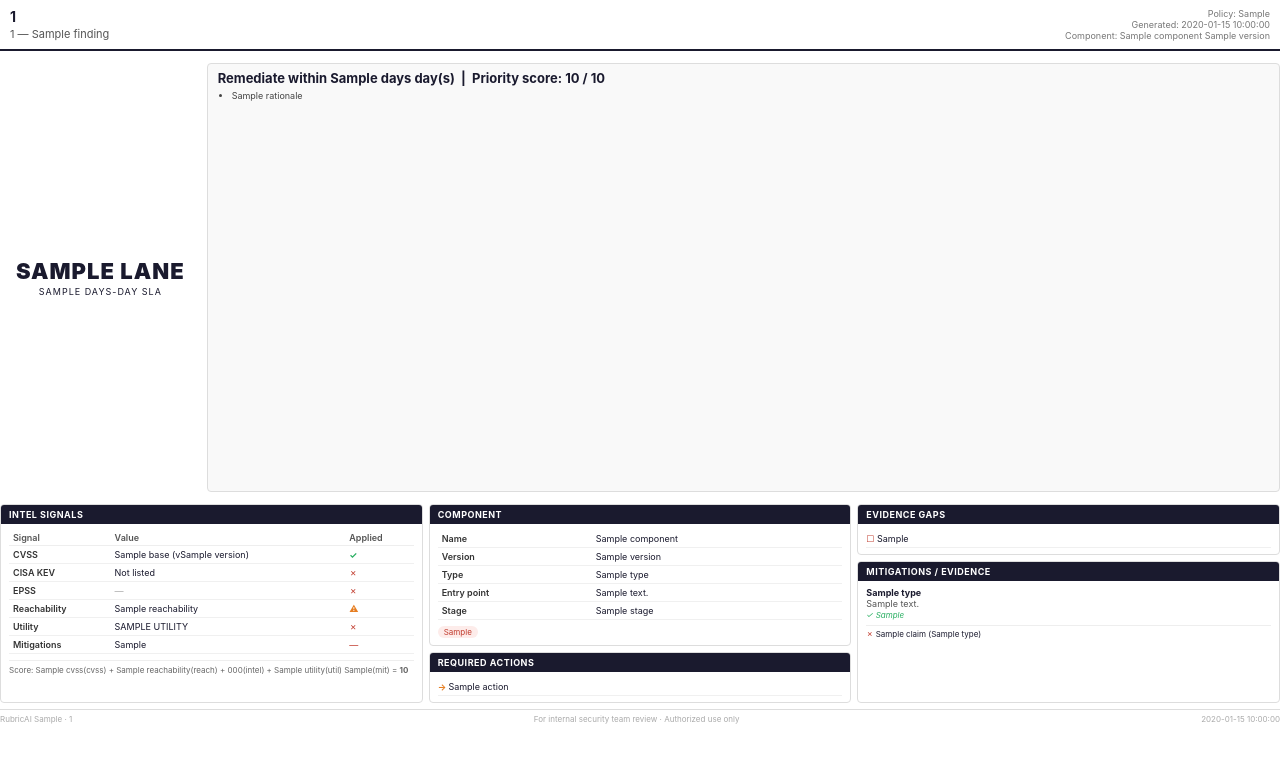
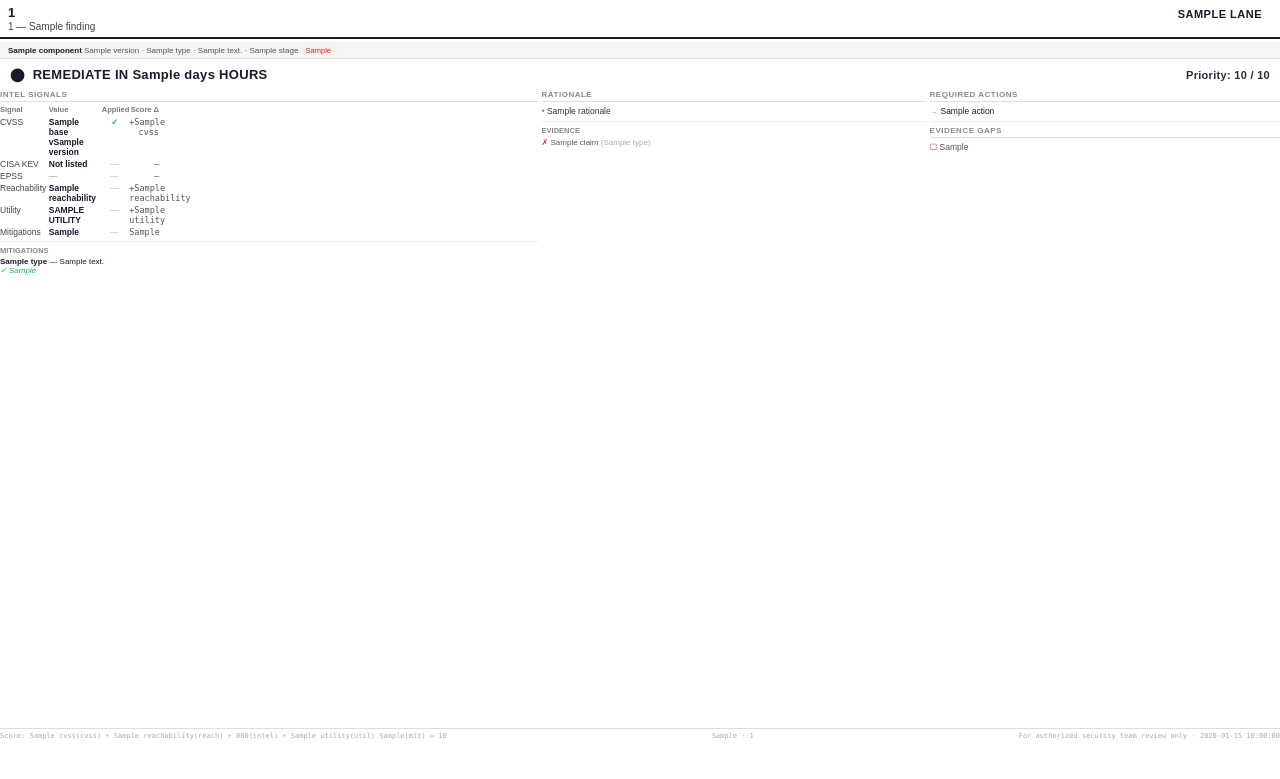
Before and after one commit to incendiary/RubricAI, a Python web app: template src/rubricai/templates/report.card.html.j2 in a window 1280 px wide. Shown: the top 779 px of the page. Run offline with Jinja, Linux system fonts and the light colour scheme; the template is opened without the code that fills it: most values are stand-ins (such as "Sample title", 1, 10 or a date in 2020).

Commit message:
feat: compact PDF report card redesign
Redesign report.card.html.j2 for density and clarity:

- Severity badge: absolute-positioned pill top-right of header (was large left block)
- Component strip: single-line below header (name · version · type · entry point · pills)
- Verdict strip: full-width coloured bar with SLA text left, priority score right
- Intel signals: tight 4-column CSS grid (signal / value / applied / score Δ), no table borders
- Main grid: 3 columns at 42/30/28% (signals | rationale | actions+gaps)
- Body font: 9px (was 10px), padding: 3-5px (was 6-10px), gap: 3-4px (was 6px)
- Footer: single monospace line with score formula, policy version, and date
- Mitigations moved inline below signal grid; evidence moved to rationale column

Closes issue 46.

Co-Authored-By: Claude Sonnet 4.6 <noreply@anthropic.com>

```diff
--- a/src/rubricai/templates/report.card.html.j2
+++ b/src/rubricai/templates/report.card.html.j2
@@ -5,159 +5,172 @@
 <style>
   @page {
     size: A4 landscape;
-    margin: 1cm;
+    margin: 0.8cm;
   }
   * { box-sizing: border-box; margin: 0; padding: 0; }
   body {
-    font-family: -apple-system, Arial, sans-serif;
-    font-size: 10px;
+    font-family: Arial, sans-serif;
+    font-size: 9px;
     color: #1a1a2e;
     background: #fff;
-    width: 100%;
-    height: 100%;
   }
 
   /* ── Lane colours ── */
-  .lane-critical { background: #c0392b; color: #fff; }
-  .lane-high     { background: #e67e22; color: #fff; }
-  .lane-medium   { background: #f39c12; color: #fff; }
-  .lane-low      { background: #27ae60; color: #fff; }
-  .lane-bar-critical { border-left: 6px solid #c0392b; }
-  .lane-bar-high     { border-left: 6px solid #e67e22; }
-  .lane-bar-medium   { border-left: 6px solid #f39c12; }
-  .lane-bar-low      { border-left: 6px solid #27ae60; }
+  .bg-critical { background: #c0392b; color: #fff; }
+  .bg-high     { background: #e67e22; color: #fff; }
+  .bg-medium   { background: #f39c12; color: #fff; }
+  .bg-low      { background: #27ae60; color: #fff; }
 
-  /* ── Layout ── */
+  /* ── Card shell ── */
   .card {
     display: grid;
-    grid-template-rows: auto 1fr auto;
-    height: calc(100vh - 2cm);
-    gap: 6px;
+    grid-template-rows: auto auto auto 1fr auto;
+    height: calc(100vh - 1.6cm);
+    gap: 3px;
   }
 
-  /* Header */
+  /* ── Header ── */
   .header {
+    position: relative;
+    padding: 5px 8px;
+    border-bottom: 2px solid #1a1a2e;
+  }
+  .header .finding-id {
+    font-size: 13px;
+    font-weight: 700;
+    display: inline;
+  }
+  .header .cve-id {
+    font-size: 10px;
+    color: #444;
+    margin-top: 1px;
+  }
+  .severity-badge {
+    position: absolute;
+    top: 5px;
+    right: 8px;
+    padding: 3px 10px;
+    border-radius: 12px;
+    font-size: 11px;
+    font-weight: 900;
+    letter-spacing: 0.5px;
+    text-transform: uppercase;
+  }
+
+  /* ── Component strip ── */
+  .component-strip {
+    padding: 3px 8px;
+    background: #f5f5f5;
+    font-size: 8px;
+    color: #555;
+    border-bottom: 1px solid #ddd;
+    white-space: nowrap;
+    overflow: hidden;
+    text-overflow: ellipsis;
+  }
+  .component-strip strong { color: #1a1a2e; }
+
+  /* ── Verdict strip ── */
+  .verdict-strip {
     display: flex;
     justify-content: space-between;
-    align-items: flex-start;
-    padding: 8px 10px;
-    border-bottom: 2px solid #1a1a2e;
+    align-items: center;
+    padding: 5px 10px;
+    font-size: 13px;
+    font-weight: 800;
+    letter-spacing: 0.3px;
   }
-  .header-left .finding-id { font-size: 14px; font-weight: 700; }
-  .header-left .cve-id { font-size: 11px; color: #555; margin-top: 2px; }
-  .header-right { text-align: right; font-size: 9px; color: #777; }
+  .verdict-strip .priority-score {
+    font-size: 11px;
+    font-weight: 600;
+    opacity: 0.92;
+  }
 
-  /* Verdict band */
-  .verdict-band {
-    display: flex;
-    align-items: stretch;
-    gap: 6px;
-    padding: 6px 0;
-  }
-  .verdict-lane {
-    padding: 10px 16px;
-    border-radius: 4px;
-    font-size: 22px;
-    font-weight: 900;
-    letter-spacing: 1px;
-    text-transform: uppercase;
-    display: flex;
-    flex-direction: column;
-    justify-content: center;
-    min-width: 120px;
-    text-align: center;
-  }
-  .verdict-lane .lane-sub { font-size: 9px; font-weight: 400; margin-top: 2px; }
-  .verdict-details {
-    flex: 1;
-    padding: 6px 10px;
-    border: 1px solid #ddd;
-    border-radius: 4px;
-    background: #f9f9f9;
-  }
-  .verdict-details .sla { font-size: 13px; font-weight: 700; margin-bottom: 4px; }
-  .verdict-details .priority { font-size: 11px; color: #333; margin-bottom: 6px; }
-  .rationale-list { font-size: 9px; color: #444; list-style: disc; padding-left: 14px; }
-  .rationale-list li + li { margin-top: 2px; }
-
-  /* Main grid */
+  /* ── Main grid ── */
   .main-grid {
     display: grid;
-    grid-template-columns: 1fr 1fr 1fr;
-    gap: 6px;
+    grid-template-columns: 42% 30% 28%;
+    gap: 4px;
     overflow: hidden;
   }
-  .panel {
-    border: 1px solid #ddd;
-    border-radius: 4px;
-    overflow: hidden;
-  }
-  .panel-title {
-    background: #1a1a2e;
-    color: #fff;
-    font-size: 9px;
+  .col { overflow: hidden; }
+  .col-head {
+    font-size: 8px;
     font-weight: 700;
     text-transform: uppercase;
     letter-spacing: 0.5px;
-    padding: 4px 8px;
+    color: #888;
+    padding: 0 0 2px 0;
+    border-bottom: 1px solid #ddd;
+    margin-bottom: 3px;
   }
-  .panel-body { padding: 6px 8px; font-size: 9px; }
 
-  /* Tables */
-  table { width: 100%; border-collapse: collapse; font-size: 9px; }
-  th {
-    text-align: left;
+  /* ── Signal grid (4 columns: signal · value · applied · score) ── */
+  .signal-grid {
+    display: grid;
+    grid-template-columns: 5.5em 6em 3em 3.5em;
+    row-gap: 2px;
+    column-gap: 2px;
+    font-size: 8.5px;
+  }
+  .signal-grid .sh {
     font-weight: 600;
-    color: #555;
-    padding: 2px 4px;
-    border-bottom: 1px solid #eee;
-    white-space: nowrap;
+    color: #777;
+    font-size: 7.5px;
+    padding-bottom: 1px;
   }
-  td { padding: 3px 4px; border-bottom: 1px solid #f0f0f0; }
-  td:first-child { font-weight: 600; white-space: nowrap; color: #333; }
+  .signal-grid .sname { color: #444; }
+  .signal-grid .sval  { color: #1a1a2e; font-weight: 600; }
+  .signal-grid .sappl { text-align: center; }
+  .signal-grid .spts  { text-align: right; font-family: monospace; color: #555; }
   .applied-yes { color: #27ae60; font-weight: 700; }
-  .applied-no  { color: #c0392b; }
-  .applied-mid { color: #e67e22; }
+  .applied-no  { color: #bbb; }
+  .applied-mid { color: #e67e22; font-weight: 600; }
+  .no-data     { color: #bbb; font-style: italic; }
 
-  /* Actions */
-  .action-list { list-style: none; padding: 0; }
-  .action-list li {
-    padding: 3px 0;
-    border-bottom: 1px solid #f0f0f0;
-    font-size: 9px;
+  /* ── Rationale + Actions + Gaps columns ── */
+  .rat-list, .act-list, .gap-list {
+    list-style: none;
+    padding: 0;
+    margin: 0;
   }
-  .action-list li::before { content: "→ "; color: #e67e22; font-weight: 700; }
-
-  /* Gaps */
-  .gap-list { list-style: none; padding: 0; }
-  .gap-list li {
-    padding: 3px 0;
-    border-bottom: 1px solid #f0f0f0;
-    font-size: 9px;
-  }
+  .rat-list li { padding: 1px 0; font-size: 8.5px; color: #333; }
+  .rat-list li::before { content: "• "; color: #888; }
+  .act-list li { padding: 1px 0; font-size: 8.5px; color: #1a1a2e; }
+  .act-list li::before { content: "→ "; color: #e67e22; font-weight: 700; }
+  .gap-list li { padding: 1px 0; font-size: 8.5px; color: #555; }
   .gap-list li::before { content: "☐ "; color: #c0392b; }
 
-  /* Footer */
+  .section-sep {
+    border: none;
+    border-top: 1px solid #eee;
+    margin: 4px 0;
+  }
+
+  .mitig-entry { margin-bottom: 3px; font-size: 8px; }
+  .mitig-entry strong { color: #1a1a2e; }
+  .mitig-entry .causal { color: #27ae60; font-style: italic; }
+
+  .pill {
+    display: inline-block;
+    background: #fdecea;
+    color: #c0392b;
+    border-radius: 8px;
+    padding: 0px 5px;
+    font-size: 7.5px;
+    margin: 1px 1px 0 0;
+  }
+
+  /* ── Footer ── */
   .footer {
+    border-top: 1px solid #ddd;
+    padding-top: 3px;
     display: flex;
     justify-content: space-between;
-    font-size: 8px;
+    font-size: 7px;
+    font-family: monospace;
     color: #aaa;
-    border-top: 1px solid #ddd;
-    padding-top: 4px;
   }
-
-  /* Utility */
-  .pill {
-    display: inline-block;
-    background: #eee;
-    border-radius: 10px;
-    padding: 1px 6px;
-    font-size: 8px;
-    margin: 1px 2px 1px 0;
-  }
-  .pill-high { background: #fdecea; color: #c0392b; }
-  .no-data { color: #aaa; font-style: italic; }
 </style>
 </head>
 <body>
@@ -165,167 +178,145 @@
 
   <!-- Header -->
   <div class="header">
-    <div class="header-left">
-      <div class="finding-id">{{ finding.id }}</div>
-      <div class="cve-id">{{ finding.cve_or_id }}{% if finding.title %} — {{ finding.title }}{% endif %}</div>
-    </div>
-    <div class="header-right">
-      Policy: {{ assessment.policy_version }}<br>
-      Generated: {{ generated_at }}<br>
-      Component: {{ finding.component.name }} {{ finding.component.version or "" }}
-    </div>
+    <span class="finding-id">{{ finding.id }}</span>
+    <div class="cve-id">{{ finding.cve_or_id }}{% if finding.title %} — {{ finding.title }}{% endif %}</div>
+    <span class="severity-badge bg-{{ assessment.lane }}">{{ assessment.lane | upper }}</span>
   </div>
 
-  <!-- Verdict band -->
-  <div class="verdict-band">
-    <div class="verdict-lane lane-{{ assessment.lane }}">
-      {{ assessment.lane | upper }}
-      <span class="lane-sub">
-        {% if assessment.target.days is not none %}{{ assessment.target.days }}-day SLA{% else %}Patch train{% endif %}
-      </span>
-    </div>
-    <div class="verdict-details lane-bar-{{ assessment.lane }}">
-      <div class="sla">
-        {% if assessment.target.days is not none %}Remediate within {{ assessment.target.days }} day(s){% else %}Schedule on next patch train{% endif %}
-        {% if assessment.priority_score is not none %} &nbsp;|&nbsp; Priority score: <strong>{{ assessment.priority_score }} / 10</strong>{% endif %}
-      </div>
-      <ul class="rationale-list">
-        {% for r in assessment.rationale %}<li>{{ r }}</li>{% endfor %}
-      </ul>
-    </div>
+  <!-- Component strip -->
+  <div class="component-strip">
+    <strong>{{ finding.component.name }}</strong>
+    {{ finding.component.version or "" }}
+    · {{ finding.component.type }}
+    · {{ finding.entry_point.description }}
+    {% if finding.environment and finding.environment.stage %} · {{ finding.environment.stage }}{% endif %}
+    {% for u in finding.attacker_utility %}<span class="pill">{{ u }}</span>{% endfor %}
   </div>
 
-  <!-- Main grid: 3 columns -->
+  <!-- Verdict strip -->
+  <div class="verdict-strip bg-{{ assessment.lane }}">
+    <span>
+      ⬤&nbsp;
+      {% if assessment.target.days is not none %}REMEDIATE IN {{ assessment.target.days }} HOUR{% if assessment.target.days != 1 %}S{% endif %}{% else %}SCHEDULE FOR PATCH TRAIN{% endif %}
+    </span>
+    <span class="priority-score">
+      {% if assessment.priority_score is not none %}Priority: {{ assessment.priority_score }} / 10{% endif %}
+    </span>
+  </div>
+
+  <!-- Main 3-column grid -->
   <div class="main-grid">
 
     <!-- Col 1: Intel signals -->
-    <div class="panel">
-      <div class="panel-title">Intel Signals</div>
-      <div class="panel-body">
-        <table>
-          <tr><th>Signal</th><th>Value</th><th>Applied</th></tr>
-          <tr>
-            <td>CVSS</td>
-            <td>{% if intel.cvss %}{{ intel.cvss.base }} (v{{ intel.cvss.version }}){% else %}<span class="no-data">—</span>{% endif %}</td>
-            <td>{% if intel.cvss %}<span class="applied-yes">✓</span>{% else %}<span class="applied-no">✗</span>{% endif %}</td>
-          </tr>
-          <tr>
-            <td>CISA KEV</td>
-            <td>{% if intel.kev and intel.kev.listed %}<strong>Listed</strong>{% elif intel.kev %}Not listed{% else %}<span class="no-data">—</span>{% endif %}</td>
-            <td>{% if intel.kev and intel.kev.listed %}<span class="applied-yes">✓</span>{% else %}<span class="applied-no">✗</span>{% endif %}</td>
-          </tr>
-          <tr>
-            <td>EPSS</td>
-            <td>{% if intel.epss %}{{ "%.4f"|format(intel.epss.score) }} ({{ "%.0f"|format(intel.epss.percentile * 100) }}th pct){% else %}<span class="no-data">—</span>{% endif %}</td>
-            <td>{% if intel.epss and intel.epss.score >= 0.5 %}<span class="applied-yes">✓ high</span>{% elif intel.epss and intel.epss.score >= 0.1 %}<span class="applied-mid">⚠ mid</span>{% else %}<span class="applied-no">✗</span>{% endif %}</td>
-          </tr>
-          <tr>
-            <td>Reachability</td>
-            <td>{{ finding.reachability | replace("_", " ") }}</td>
-            <td>{% if finding.reachability == "internet_exposed" %}<span class="applied-yes">✓ inet</span>{% else %}<span class="applied-mid">⚠</span>{% endif %}</td>
-          </tr>
-          <tr>
-            <td>Utility</td>
-            <td>{% if assessment.score_breakdown %}{{ assessment.score_breakdown.utility | upper }}{% endif %}</td>
-            <td>{% if assessment.score_breakdown and assessment.score_breakdown.utility == "high" %}<span class="applied-yes">✓</span>{% else %}<span class="applied-no">✗</span>{% endif %}</td>
-          </tr>
-          <tr>
-            <td>Mitigations</td>
-            <td>{% if assessment.score_breakdown %}{{ assessment.score_breakdown.mitigation_effect }}{% endif %}</td>
-            <td>{% if assessment.score_breakdown and assessment.score_breakdown.mitigation_effect == "strong" %}<span class="applied-yes">✓</span>{% elif assessment.score_breakdown and assessment.score_breakdown.mitigation_effect == "partial" %}<span class="applied-mid">⚠</span>{% else %}<span class="applied-no">—</span>{% endif %}</td>
-          </tr>
-        </table>
-        {% if assessment.priority_score_breakdown %}
-        <div style="margin-top:6px; font-size:8px; color:#666; border-top:1px solid #eee; padding-top:4px;">
-          Score: {{ assessment.priority_score_breakdown.cvss }}(cvss)
-          + {{ assessment.priority_score_breakdown.reachability }}(reach)
-          + {{ assessment.priority_score_breakdown.intel }}(intel)
-          + {{ assessment.priority_score_breakdown.utility }}(util)
-          {{ assessment.priority_score_breakdown.mitigation_penalty }}(mit)
-          = <strong>{{ assessment.priority_score_breakdown.total }}</strong>
-        </div>
-        {% endif %}
+    <div class="col">
+      <div class="col-head">Intel Signals</div>
+      <div class="signal-grid">
+        <!-- Header row -->
+        <span class="sh">Signal</span>
+        <span class="sh">Value</span>
+        <span class="sh" style="text-align:center">Applied</span>
+        <span class="sh" style="text-align:right">Score Δ</span>
+
+        <!-- CVSS -->
+        <span class="sname">CVSS</span>
+        <span class="sval">{% if intel.cvss %}{{ intel.cvss.base }} v{{ intel.cvss.version }}{% else %}<span class="no-data">—</span>{% endif %}</span>
+        <span class="sappl">{% if intel.cvss %}<span class="applied-yes">✓</span>{% else %}<span class="applied-no">—</span>{% endif %}</span>
+        <span class="spts">{% if assessment.priority_score_breakdown %}+{{ assessment.priority_score_breakdown.cvss }}{% else %}—{% endif %}</span>
+
+        <!-- KEV -->
+        <span class="sname">CISA KEV</span>
+        <span class="sval">{% if intel.kev and intel.kev.listed %}<strong>Listed</strong>{% elif intel.kev %}Not listed{% else %}<span class="no-data">—</span>{% endif %}</span>
+        <span class="sappl">{% if intel.kev and intel.kev.listed %}<span class="applied-yes">✓</span>{% else %}<span class="applied-no">—</span>{% endif %}</span>
+        <span class="spts">{% if assessment.priority_score_breakdown and intel.kev and intel.kev.listed %}+1.5{% else %}—{% endif %}</span>
+
+        <!-- EPSS -->
+        <span class="sname">EPSS</span>
+        <span class="sval">{% if intel.epss %}{{ "%.0f"|format(intel.epss.percentile * 100) }}th pct{% else %}<span class="no-data">—</span>{% endif %}</span>
+        <span class="sappl">{% if intel.epss and intel.epss.score >= 0.5 %}<span class="applied-yes">✓</span>{% elif intel.epss and intel.epss.score >= 0.1 %}<span class="applied-mid">⚠</span>{% else %}<span class="applied-no">—</span>{% endif %}</span>
+        <span class="spts">{% if intel.epss and intel.epss.score >= 0.5 %}+1.0{% elif intel.epss and intel.epss.score >= 0.1 %}+0.5{% else %}—{% endif %}</span>
+
+        <!-- Reachability -->
+        <span class="sname">Reachability</span>
+        <span class="sval">{{ finding.reachability | replace("_", " ") }}</span>
+        <span class="sappl">{% if finding.reachability == "internet_exposed" %}<span class="applied-yes">✓</span>{% elif finding.reachability == "constrained" %}<span class="applied-mid">⚠</span>{% else %}<span class="applied-no">—</span>{% endif %}</span>
+        <span class="spts">{% if assessment.priority_score_breakdown %}+{{ assessment.priority_score_breakdown.reachability }}{% else %}—{% endif %}</span>
+
+        <!-- Utility -->
+        <span class="sname">Utility</span>
+        <span class="sval">{% if assessment.score_breakdown %}{{ assessment.score_breakdown.utility | upper }}{% else %}<span class="no-data">—</span>{% endif %}</span>
+        <span class="sappl">{% if assessment.score_breakdown and assessment.score_breakdown.utility == "high" %}<span class="applied-yes">✓</span>{% else %}<span class="applied-no">—</span>{% endif %}</span>
+        <span class="spts">{% if assessment.priority_score_breakdown %}+{{ assessment.priority_score_breakdown.utility }}{% else %}—{% endif %}</span>
+
+        <!-- Mitigations -->
+        <span class="sname">Mitigations</span>
+        <span class="sval">{% if assessment.score_breakdown %}{{ assessment.score_breakdown.mitigation_effect }}{% else %}<span class="no-data">—</span>{% endif %}</span>
+        <span class="sappl">{% if assessment.score_breakdown and assessment.score_breakdown.mitigation_effect == "strong" %}<span class="applied-yes">✓</span>{% elif assessment.score_breakdown and assessment.score_breakdown.mitigation_effect == "partial" %}<span class="applied-mid">⚠</span>{% else %}<span class="applied-no">—</span>{% endif %}</span>
+        <span class="spts">{% if assessment.priority_score_breakdown %}{{ assessment.priority_score_breakdown.mitigation_penalty }}{% else %}—{% endif %}</span>
       </div>
+
+      {% if finding.mitigations %}
+      <hr class="section-sep">
+      <div style="font-size:7.5px; color:#888; text-transform:uppercase; font-weight:700; margin-bottom:2px;">Mitigations</div>
+      {% for m in finding.mitigations %}
+      <div class="mitig-entry">
+        <strong>{{ m.type }}</strong> — {{ m.description }}
+        {% if m.causal_claim %}<br><span class="causal">✓ {{ m.causal_claim }}</span>{% endif %}
+      </div>
+      {% endfor %}
+      {% endif %}
     </div>
 
-    <!-- Col 2: Component + Actions -->
-    <div style="display:flex; flex-direction:column; gap:6px;">
-      <div class="panel">
-        <div class="panel-title">Component</div>
-        <div class="panel-body">
-          <table>
-            <tr><td>Name</td><td>{{ finding.component.name }}</td></tr>
-            <tr><td>Version</td><td>{{ finding.component.version or "—" }}</td></tr>
-            <tr><td>Type</td><td>{{ finding.component.type }}</td></tr>
-            <tr><td>Entry point</td><td>{{ finding.entry_point.description }}</td></tr>
-            {% if finding.environment %}
-            <tr><td>Stage</td><td>{{ finding.environment.stage or "—" }}</td></tr>
-            {% endif %}
-          </table>
-          <div style="margin-top:5px;">
-            {% for u in finding.attacker_utility %}
-            <span class="pill pill-high">{{ u }}</span>
-            {% endfor %}
-          </div>
-        </div>
+    <!-- Col 2: Rationale -->
+    <div class="col">
+      <div class="col-head">Rationale</div>
+      <ul class="rat-list">
+        {% for r in assessment.rationale %}<li>{{ r }}</li>{% endfor %}
+      </ul>
+
+      {% if evidence %}
+      <hr class="section-sep">
+      <div style="font-size:7.5px; color:#888; text-transform:uppercase; font-weight:700; margin-bottom:2px;">Evidence</div>
+      {% for e in evidence %}
+      <div style="font-size:8px; padding:1px 0; color:#555;">
+        {% if e.verified %}<span style="color:#27ae60;">✓</span>{% else %}<span style="color:#c0392b;">✗</span>{% endif %}
+        {{ e.claim }} <span style="color:#aaa;">({{ e.type }})</span>
       </div>
-      <div class="panel" style="flex:1;">
-        <div class="panel-title">Required Actions</div>
-        <div class="panel-body">
-          <ul class="action-list">
-            {% for a in assessment.actions %}<li>{{ a }}</li>{% endfor %}
-          </ul>
-        </div>
-      </div>
+      {% endfor %}
+      {% endif %}
     </div>
 
-    <!-- Col 3: Evidence gaps + Mitigations -->
-    <div style="display:flex; flex-direction:column; gap:6px;">
-      <div class="panel">
-        <div class="panel-title">Evidence Gaps</div>
-        <div class="panel-body">
-          {% if assessment.evidence_gaps %}
-          <ul class="gap-list">
-            {% for g in assessment.evidence_gaps %}<li>{{ g }}</li>{% endfor %}
-          </ul>
-          {% else %}
-          <span class="no-data">No gaps identified.</span>
-          {% endif %}
-        </div>
-      </div>
-      <div class="panel" style="flex:1;">
-        <div class="panel-title">Mitigations{% if evidence %} / Evidence{% endif %}</div>
-        <div class="panel-body">
-          {% if finding.mitigations %}
-          {% for m in finding.mitigations %}
-          <div style="margin-bottom:5px; {% if not loop.first %}border-top:1px solid #eee; padding-top:4px;{% endif %}">
-            <strong>{{ m.type }}</strong><br>
-            <span style="color:#555;">{{ m.description }}</span>
-            {% if m.causal_claim %}<br><em style="color:#27ae60; font-size:8px;">✓ {{ m.causal_claim }}</em>{% endif %}
-          </div>
-          {% endfor %}
-          {% else %}
-          <span class="no-data">None documented.</span>
-          {% endif %}
-          {% if evidence %}
-          {% for e in evidence %}
-          <div style="margin-top:4px; font-size:8px; border-top:1px solid #eee; padding-top:3px;">
-            {% if e.verified %}<span style="color:#27ae60;">✓</span>{% else %}<span style="color:#c0392b;">✗</span>{% endif %}
-            {{ e.claim }} ({{ e.type }})
-          </div>
-          {% endfor %}
-          {% endif %}
-        </div>
-      </div>
+    <!-- Col 3: Actions + Gaps -->
+    <div class="col">
+      <div class="col-head">Required Actions</div>
+      <ul class="act-list">
+        {% for a in assessment.actions %}<li>{{ a }}</li>{% endfor %}
+      </ul>
+
+      {% if assessment.evidence_gaps %}
+      <hr class="section-sep">
+      <div class="col-head" style="margin-top:3px;">Evidence Gaps</div>
+      <ul class="gap-list">
+        {% for g in assessment.evidence_gaps %}<li>{{ g }}</li>{% endfor %}
+      </ul>
+      {% endif %}
     </div>
 
   </div><!-- /main-grid -->
 
-  <!-- Footer -->
+  <!-- Footer: score formula + metadata -->
   <div class="footer">
-    <span>RubricAI {{ assessment.policy_version }} · {{ finding.id }}</span>
-    <span>For internal security team review · Authorized use only</span>
-    <span>{{ generated_at }}</span>
+    <span>
+      {% if assessment.priority_score_breakdown %}
+      Score: {{ assessment.priority_score_breakdown.cvss }}(cvss)
+      + {{ assessment.priority_score_breakdown.reachability }}(reach)
+      + {{ assessment.priority_score_breakdown.intel }}(intel)
+      + {{ assessment.priority_score_breakdown.utility }}(util)
+      {{ assessment.priority_score_breakdown.mitigation_penalty }}(mit)
+      = {{ assessment.priority_score_breakdown.total }}
+      {% endif %}
+    </span>
+    <span>{{ assessment.policy_version }} · {{ finding.id }}</span>
+    <span>For authorized security team review only · {{ generated_at }}</span>
   </div>
 
 </div><!-- /card -->
```
